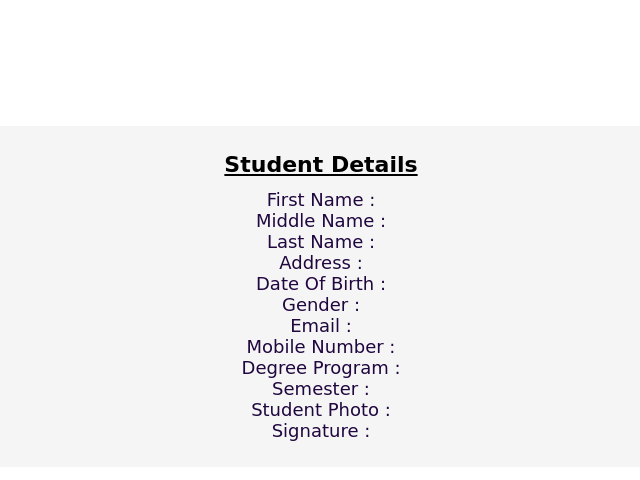
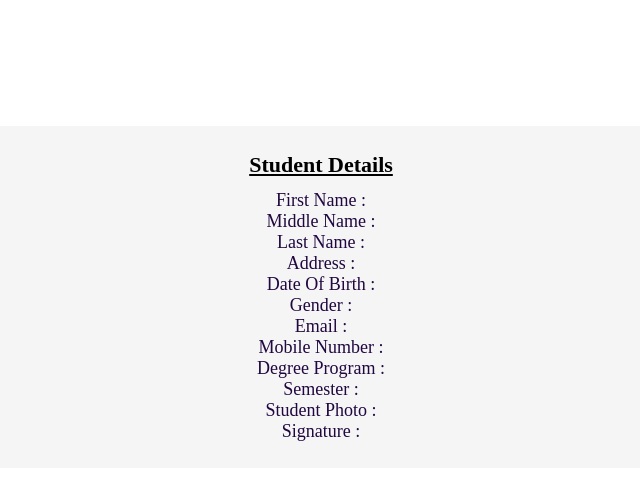
Before and after one commit to smita136/2211_CST, a plain HTML site: page data.html in a window 1280 px wide. Shown: the whole page, without its empty margins (319-959 px from the left). Drawn offline with Linux system fonts and the light colour scheme.

Commit message:
Update data.html

```diff
--- a/data.html
+++ b/data.html
@@ -27,7 +27,7 @@ Click nbfs://nbhost/SystemFileSystem/Templates/ClientSide/html.html to edit this
         </style>
     </head>
     <body>
-        <div class="rect1" style=" font-size: 18px;  color: rgb(32, 7, 63); text-align: center; padding-top: 2%; font-family: cursive;">
+        <div class="rect1" style=" font-size: 18px;  color: rgb(32, 7, 63); text-align: center; padding-top: 2%;">
             <div style="font-size: 22px; color: black; margin: 0 auto; font-weight: bold; text-decoration: underline; padding-bottom: 1%;">Student Details</div>
             First Name : <span id="d1" style="font-weight: bold; text-decoration: underline;">First Name</span><br>
             Middle Name :  <span id="d2" style="font-weight: bold; text-decoration: underline;">Middle Name</span><br>
```
